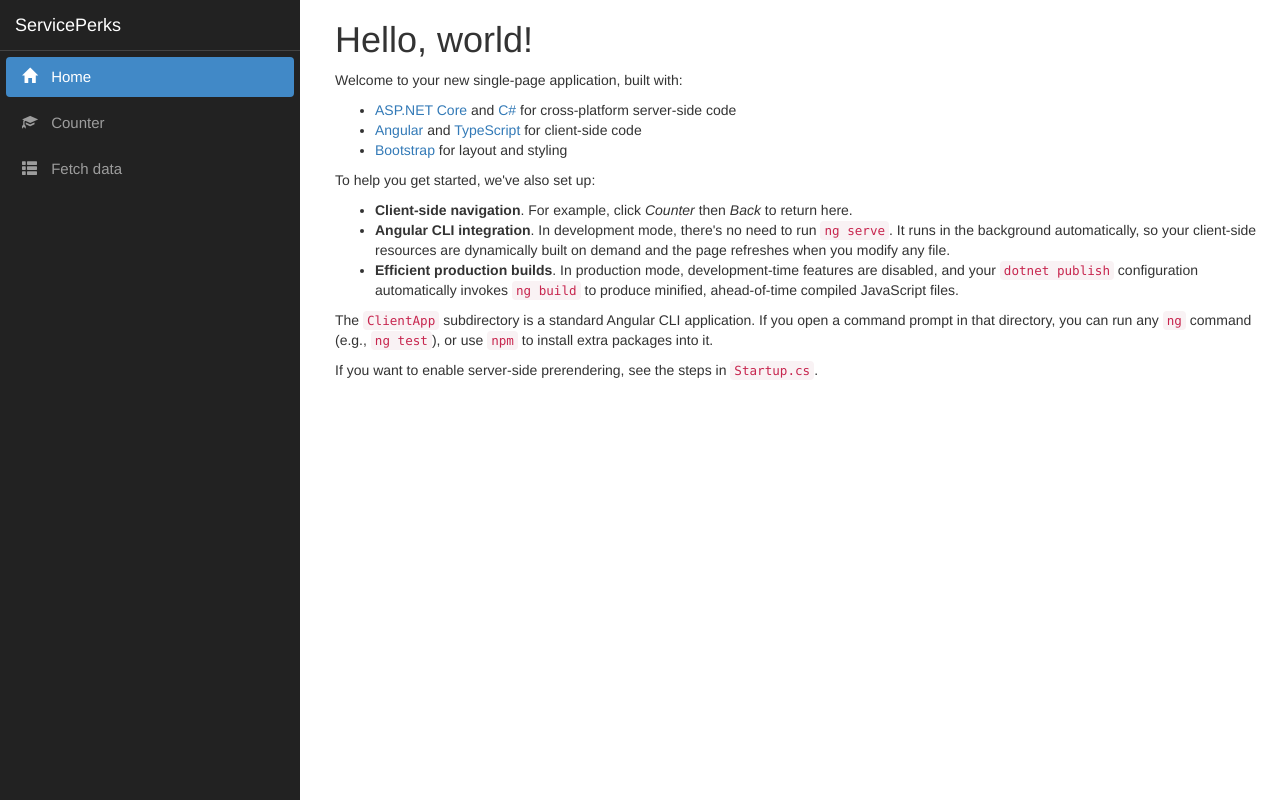
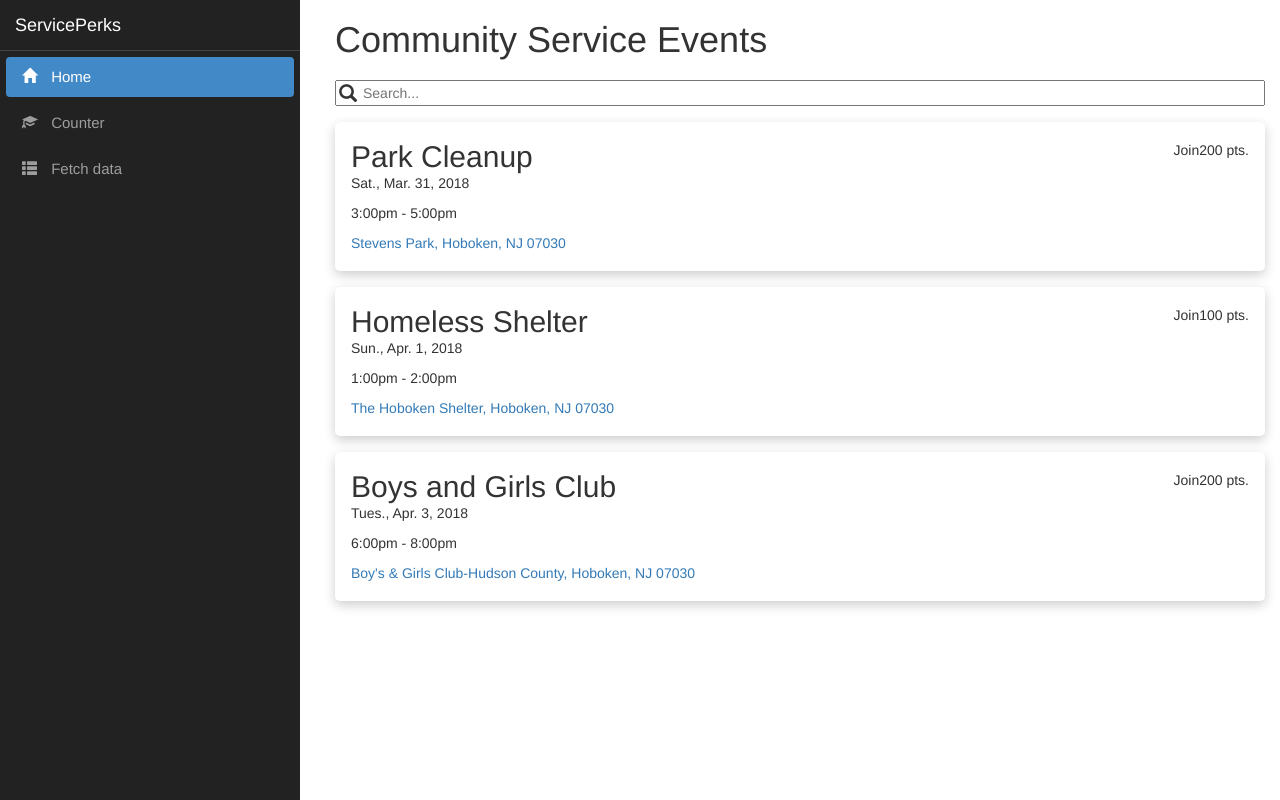
Before and after one commit to 58008hax/ServicePerks, an Angular app in the folder ClientApp/: page / in a window 1280 px wide. Built offline with nearby package versions, Linux system fonts and the light colour scheme.

Commit message:
Scott First Commit

```diff
--- a/ClientApp/src/app/counter/counter.component.html
+++ b/ClientApp/src/app/counter/counter.component.html
@@ -2,6 +2,7 @@
 
 <p>This is a simple example of an Angular component.</p>
 
-<p>Current count: <strong>{{ currentCount }}</strong></p>
+<p>Increase count: <strong>{{currentCount}}</strong></p>
+<p>Decrease count: <strong>{{decreaseCount}}</strong></p>
 
 <button (click)="incrementCounter()">Increment</button>
--- a/ClientApp/src/app/counter/counter.component.ts
+++ b/ClientApp/src/app/counter/counter.component.ts
@@ -6,8 +6,10 @@
 })
 export class CounterComponent {
   public currentCount = 0;
+  public decreaseCount = 0;
 
   public incrementCounter() {
     this.currentCount++;
+    this.decreaseCount--;
   }
 }
--- /dev/null
+++ b/ClientApp/src/app/home/home.component.css
@@ -0,0 +1,48 @@
+.search-container {
+    margin: 0 auto;
+    margin-top: -8px;
+    margin-bottom: 16px;
+}
+
+.search input {
+    margin: 0 auto;
+    width: 100%;
+    padding-left: 26px;
+}
+
+.search span {
+    font-size: 18px;
+    float: left;
+    top: 22px;
+    left: 4px;
+}
+
+.card {
+    box-shadow: 0 4px 12px 0 rgba(0,0,0,0.2);
+    transition: 0.3s;
+    border-radius: 5px;
+    margin-bottom: 16px;
+    padding-top: 16px;
+    padding-bottom: 16px;
+}
+
+.card:hover {
+    box-shadow: 0 8px 24px 0 rgba(0,0,0,0.2);
+}
+
+.container {
+    padding: 2px 16px;
+    width: 100%;
+}
+
+.container h2 {
+    margin: 0 auto;
+}
+
+.points, .join {
+    float: right;
+}
+
+.join {
+    bottom: 0px;
+}
--- a/ClientApp/src/app/home/home.component.html
+++ b/ClientApp/src/app/home/home.component.html
@@ -1,15 +1,27 @@
-<h1>Hello, world!</h1>
-<p>Welcome to your new single-page application, built with:</p>
-<ul>
-  <li><a href='https://get.asp.net/'>ASP.NET Core</a> and <a href='https://msdn.microsoft.com/en-us/library/67ef8sbd.aspx'>C#</a> for cross-platform server-side code</li>
-  <li><a href='https://angular.io/'>Angular</a> and <a href='http://www.typescriptlang.org/'>TypeScript</a> for client-side code</li>
-  <li><a href='http://getbootstrap.com/'>Bootstrap</a> for layout and styling</li>
-</ul>
-<p>To help you get started, we've also set up:</p>
-<ul>
-  <li><strong>Client-side navigation</strong>. For example, click <em>Counter</em> then <em>Back</em> to return here.</li>
-  <li><strong>Angular CLI integration</strong>. In development mode, there's no need to run <code>ng serve</code>. It runs in the background automatically, so your client-side resources are dynamically built on demand and the page refreshes when you modify any file.</li>
-  <li><strong>Efficient production builds</strong>. In production mode, development-time features are disabled, and your <code>dotnet publish</code> configuration automatically invokes <code>ng build</code> to produce minified, ahead-of-time compiled JavaScript files.</li>
-</ul>
-<p>The <code>ClientApp</code> subdirectory is a standard Angular CLI application. If you open a command prompt in that directory, you can run any <code>ng</code> command (e.g., <code>ng test</code>), or use <code>npm</code> to install extra packages into it.</p>
-<p>If you want to enable server-side prerendering, see the steps in <code>Startup.cs</code>.</p>
+<section class="title-container">
+  <h1>Community Service Events</h1>
+</section>
+
+<section class="search-container">
+  <div class="search">
+    <span class='glyphicon glyphicon-search'></span>
+    <input type="text" placeholder="Search..." [(ngModel)]="search"/>
+  </div>
+</section>
+
+<section class="feed-container">
+  <div class="card" *ngFor="let card of cards">
+    <div class="container">
+      <div class="points">
+        <p>{{card.points}} pts.</p>
+      </div>
+      <div class="join">
+        <p>Join</p>
+      </div>
+      <h2>{{card.name}}</h2>
+      <p>{{card.date}}</p>
+      <p>{{card.time}}</p>
+      <a href="">{{card.location}}</a>
+    </div>
+  </div>
+</section>
--- a/ClientApp/src/app/home/home.component.ts
+++ b/ClientApp/src/app/home/home.component.ts
@@ -3,6 +3,37 @@
 @Component({
   selector: 'app-home',
   templateUrl: './home.component.html',
+  styleUrls: ['./home.component.css']
 })
 export class HomeComponent {
+  public cards:any;
+
+  constructor() {
+    //Load most recent events
+    this.cards = [
+      {
+        name: "Park Cleanup",
+        date: "Sat., Mar. 31, 2018",
+        time: "3:00pm - 5:00pm",
+        location: "Stevens Park, Hoboken, NJ 07030",
+        points: 200
+      },
+      {
+        name: "Homeless Shelter",
+        date: "Sun., Apr. 1, 2018",
+        time: "1:00pm - 2:00pm",
+        location: "The Hoboken Shelter, Hoboken, NJ 07030",
+        points: 100
+      },
+      {
+        name: "Boys and Girls Club",
+        date: "Tues., Apr. 3, 2018",
+        time: "6:00pm - 8:00pm",
+        location: "Boy's & Girls Club-Hudson County, Hoboken, NJ 07030",
+        points: 200
+      }
+    ]
+  }
+
+
 }
```
